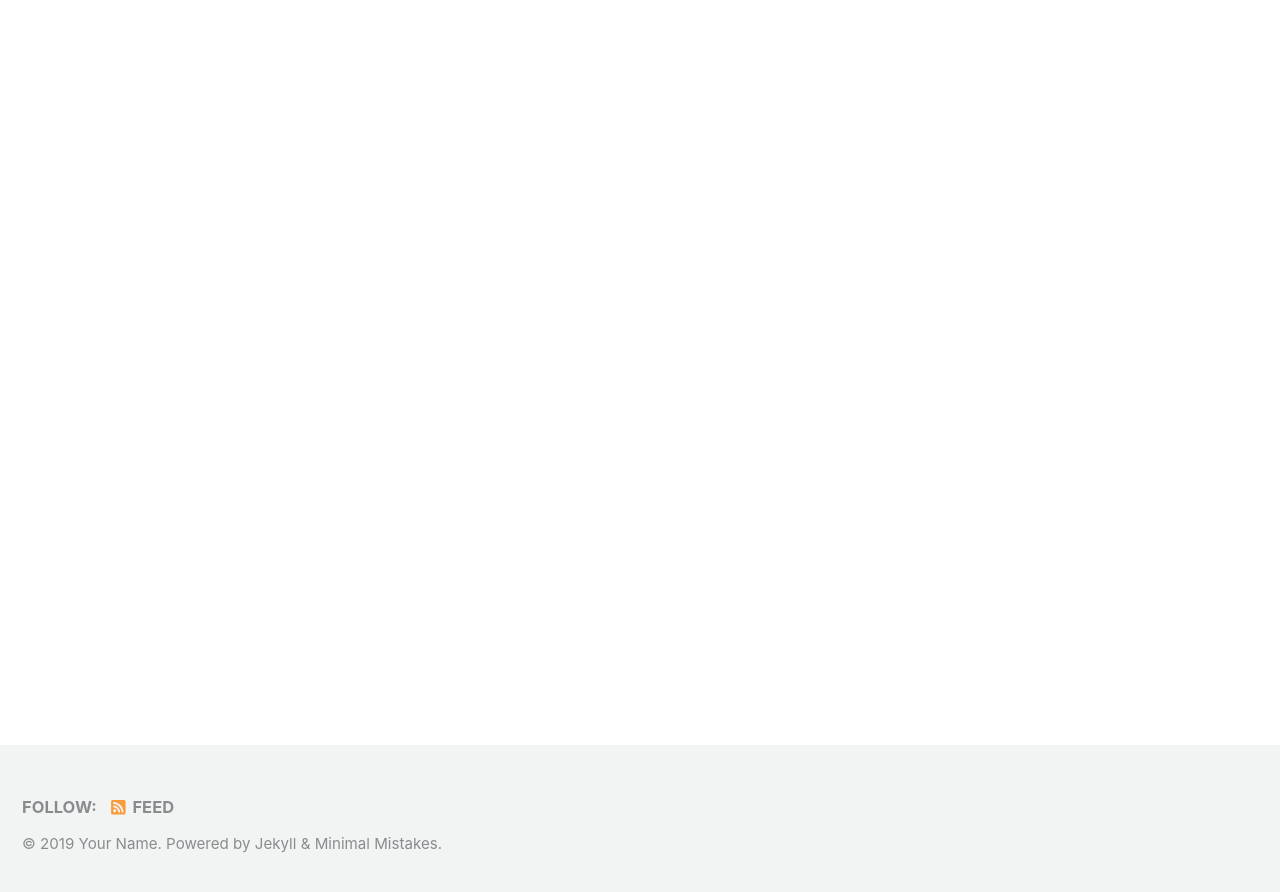
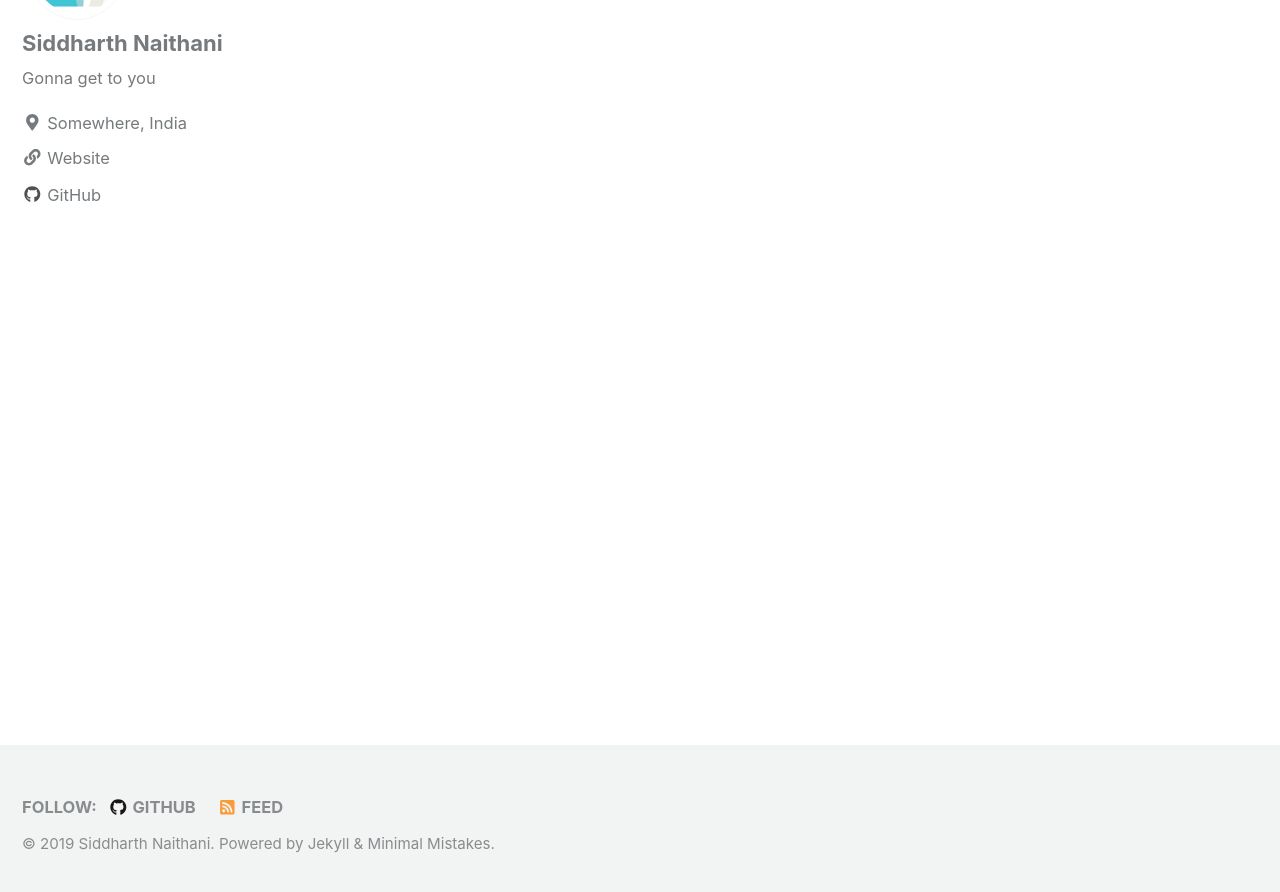
Before and after one commit to sn99/about, a Jekyll site: the page built from index.html, in a window 1280 px wide and 900 px high, scrolled down 222 px. Shown: the top 892 px of the window. Built offline with Jekyll 4.4.1, drawn with Linux system fonts in a browser that asks for light colours; cached includes are drawn as plain includes; the list of posts is cut into pages by our own code; some of the changed text lies outside the part shown.

Commit message:
change theme

```diff
--- a/Gemfile
+++ b/Gemfile
@@ -9,12 +9,10 @@
 # This will help ensure the proper Jekyll version is running.
 # Happy Jekylling!
 
-gem "github-pages"
-group: :jekyll_plugins
+gem "github-pages", group: :jekyll_plugins
 
 # To upgrade, run `bundle update`.
 
-gem "jekyll"
 gem "minimal-mistakes-jekyll"
-
+group :jekyll_plugins do
 end
--- a/_config.yml
+++ b/_config.yml
@@ -16,15 +16,15 @@
 
 # Site Settings
 locale                   : "en-US"
-title                    : "Site Title"
+title                    : "sn99"
 title_separator          : "-"
-name                     : "Your Name"
-description              : "An amazing website."
+name                     : "Siddharth Naithani"
+description              : "A place for ... ummm ... stuff"
 url                      : # the base hostname & protocol for your site e.g. "https://mmistakes.github.io"
 baseurl                  : # the subpath of your site, e.g. "/blog"
-repository               : # GitHub username/repo-name e.g. "mmistakes/minimal-mistakes"
-teaser                   : # path of fallback teaser image, e.g. "/assets/images/500x300.png"
-logo                     : # path of logo image to display in the masthead, e.g. "/assets/images/88x88.png"
+repository               : "sn99/site"
+teaser                   : "/assets/images/teaser.jpg"
+logo                     : "/assets/images/logo.png"
 masthead_title           : # overrides the website title displayed in the masthead, use " " for no title
 # breadcrumbs            : false # true, false (default)
 words_per_minute         : 200
@@ -64,7 +64,7 @@
   secret                 :
 atom_feed:
   path                   : # blank (default) uses feed.xml
-search                   : # true, false (default)
+search                   : true
 search_full_content      : # true, false (default)
 search_provider          : # lunr (default), algolia, google
 algolia:
@@ -88,7 +88,7 @@
   username               :
   app_id                 :
   publisher              :
-og_image                 : # Open Graph/Twitter default site image
+og_image                 : /assets/images/logo.png
 # For specifying social profiles
 # - https://developers.google.com/structured-data/customize/social-profiles
 social:
@@ -106,10 +106,10 @@
 
 # Site Author
 author:
-  name             : "Your Name"
-  avatar           : # path of avatar image, e.g. "/assets/images/bio-photo.jpg"
-  bio              : "I am an amazing person."
-  location         : "Somewhere"
+  name             : "Siddharth Naithani"
+  avatar           : "/assets/images/avatar.jpg"
+  bio              : "Gonna get to you"
+  location         : "Somewhere, India"
   email            :
   links:
     - label: "Email"
@@ -117,7 +117,7 @@
       # url: mailto:your.name@email.com
     - label: "Website"
       icon: "fas fa-fw fa-link"
-      # url: "https://your-website.com"
+      url: "https://sn99.github.io/"
     - label: "Twitter"
       icon: "fab fa-fw fa-twitter-square"
       # url: "https://twitter.com/"
@@ -126,7 +126,7 @@
       # url: "https://facebook.com/"
     - label: "GitHub"
       icon: "fab fa-fw fa-github"
-      # url: "https://github.com/"
+      url: "https://github.com/sn99"
     - label: "Instagram"
       icon: "fab fa-fw fa-instagram"
       # url: "https://instagram.com/"
@@ -142,7 +142,7 @@
       # url:
     - label: "GitHub"
       icon: "fab fa-fw fa-github"
-      # url:
+      url: "https://github.com/sn99"
     - label: "GitLab"
       icon: "fab fa-fw fa-gitlab"
       # url:
@@ -221,7 +221,7 @@
 permalink: /:categories/:title/
 paginate: 5 # amount of posts to show
 paginate_path: /page:num/
-timezone: # https://en.wikipedia.org/wiki/List_of_tz_database_time_zones
+timezone: Asia/Kolkata
 
 
 # Plugins (previously gems:)
```
Also changed, not shown: assets/images/avatar.jpg (added), assets/images/logo.png (added), assets/images/teaser.jpg (added).
